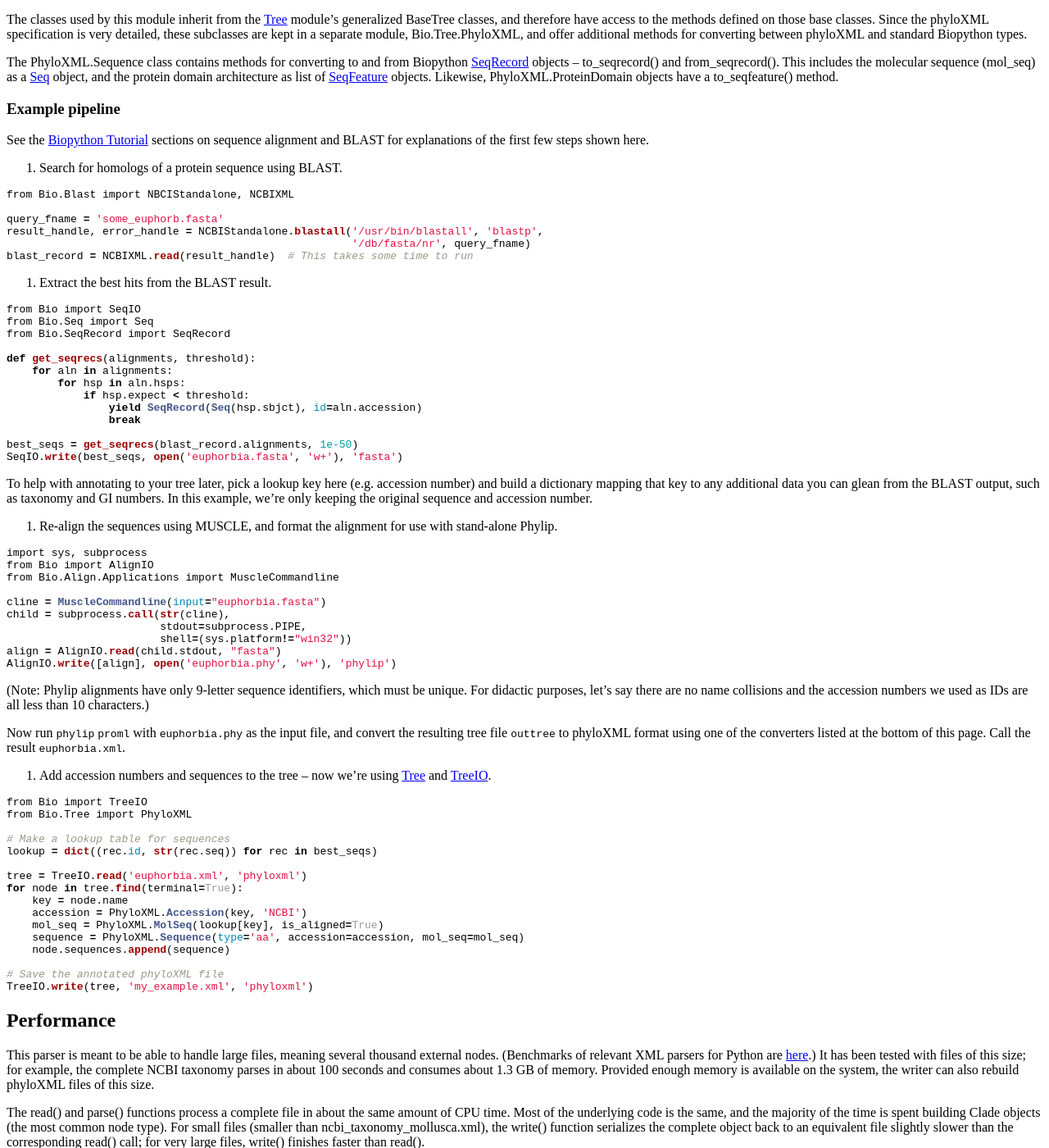
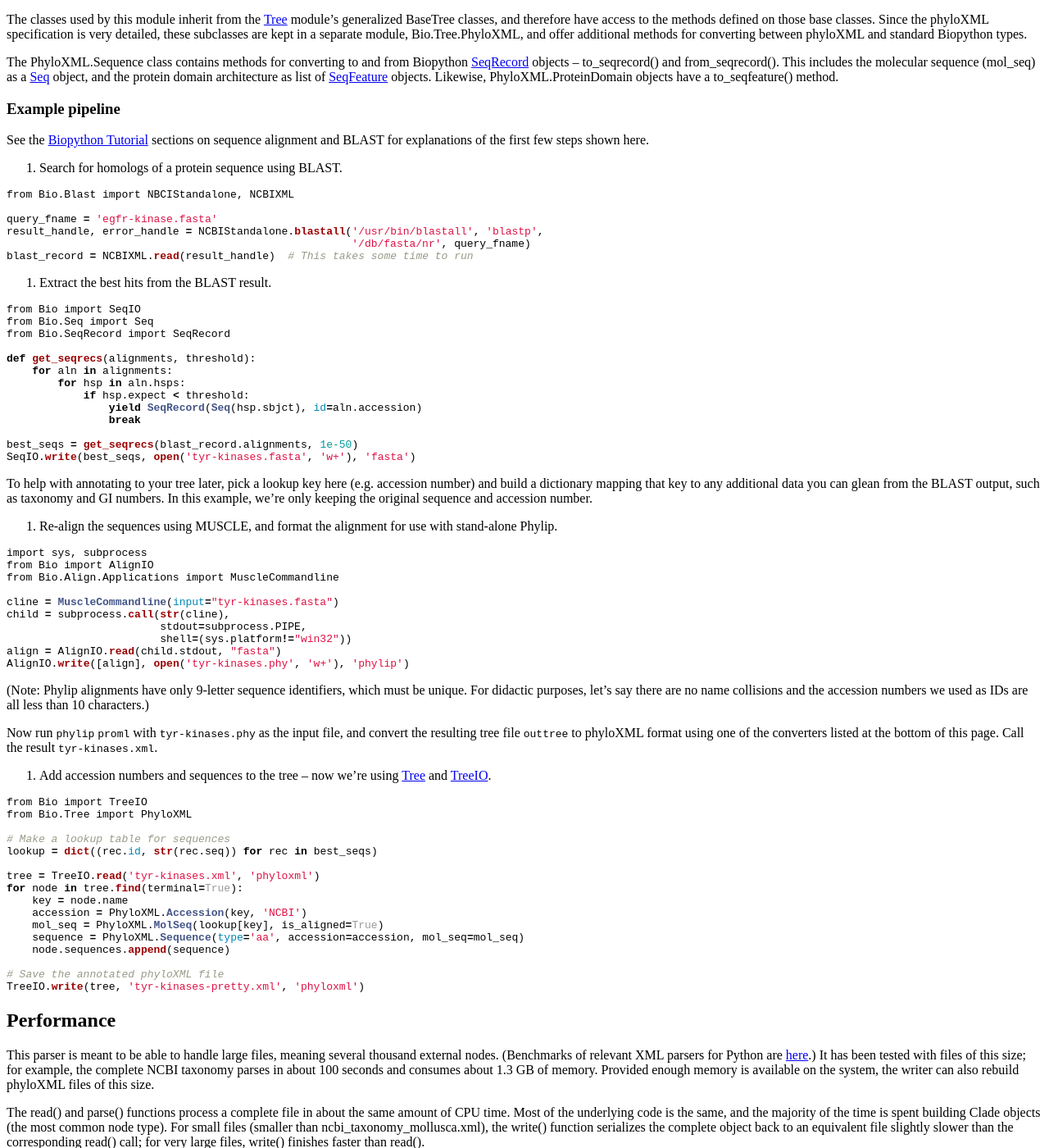
Before and after one commit to biopython/biopython.github.io, a Jekyll site: the page built from wiki/PhyloXML.md, in a window 1280 px wide and 1400 px high, scrolled down 3322 px. Shown: the whole window at 82% size. Built offline with Jekyll 4.4.1, drawn with Linux system fonts in a browser that asks for light colours.

Commit message:
/* Example pipeline */ Changed example file names

````diff
--- a/wiki/PhyloXML.md
+++ b/wiki/PhyloXML.md
@@ -297,7 +297,7 @@ few steps shown here.
 ``` python
 from Bio.Blast import NBCIStandalone, NCBIXML
 
-query_fname = 'some_euphorb.fasta'
+query_fname = 'egfr-kinase.fasta'
 result_handle, error_handle = NCBIStandalone.blastall('/usr/bin/blastall', 'blastp',
                                                       '/db/fasta/nr', query_fname)
 blast_record = NCBIXML.read(result_handle)  # This takes some time to run
@@ -318,7 +318,7 @@ def get_seqrecs(alignments, threshold):
                 break
 
 best_seqs = get_seqrecs(blast_record.alignments, 1e-50)
-SeqIO.write(best_seqs, open('euphorbia.fasta', 'w+'), 'fasta')
+SeqIO.write(best_seqs, open('tyr-kinases.fasta', 'w+'), 'fasta')
 ```
 
 To help with annotating to your tree later, pick a lookup key here (e.g.
@@ -335,12 +335,12 @@ import sys, subprocess
 from Bio import AlignIO
 from Bio.Align.Applications import MuscleCommandline
 
-cline = MuscleCommandline(input="euphorbia.fasta")
+cline = MuscleCommandline(input="tyr-kinases.fasta")
 child = subprocess.call(str(cline),
                         stdout=subprocess.PIPE,
                         shell=(sys.platform!="win32"))
 align = AlignIO.read(child.stdout, "fasta")
-AlignIO.write([align], open('euphorbia.phy', 'w+'), 'phylip')
+AlignIO.write([align], open('tyr-kinases.phy', 'w+'), 'phylip')
 ```
 
 (Note: Phylip alignments have only 9-letter sequence identifiers, which
@@ -348,10 +348,10 @@ must be unique. For didactic purposes, let's say there are no name
 collisions and the accession numbers we used as IDs are all less than 10
 characters.)
 
-Now run `phylip` `proml` with `euphorbia.phy` as the input file, and
+Now run `phylip` `proml` with `tyr-kinases.phy` as the input file, and
 convert the resulting tree file `outtree` to phyloXML format using one
 of the converters listed at the bottom of this page. Call the result
-`euphorbia.xml`.
+`tyr-kinases.xml`.
 
 4. Add accession numbers and sequences to the tree -- now we're using
 [Tree](Tree "wikilink") and [TreeIO](TreeIO "wikilink").
@@ -363,7 +363,7 @@ from Bio.Tree import PhyloXML
 # Make a lookup table for sequences
 lookup = dict((rec.id, str(rec.seq)) for rec in best_seqs)
 
-tree = TreeIO.read('euphorbia.xml', 'phyloxml')
+tree = TreeIO.read('tyr-kinases.xml', 'phyloxml')
 for node in tree.find(terminal=True):
     key = node.name
     accession = PhyloXML.Accession(key, 'NCBI')
@@ -372,7 +372,7 @@ for node in tree.find(terminal=True):
     node.sequences.append(sequence)
 
 # Save the annotated phyloXML file
-TreeIO.write(tree, 'my_example.xml', 'phyloxml')
+TreeIO.write(tree, 'tyr-kinases-pretty.xml', 'phyloxml')
 ```
 
 Performance
````
Also changed, not shown: 1 other file.
